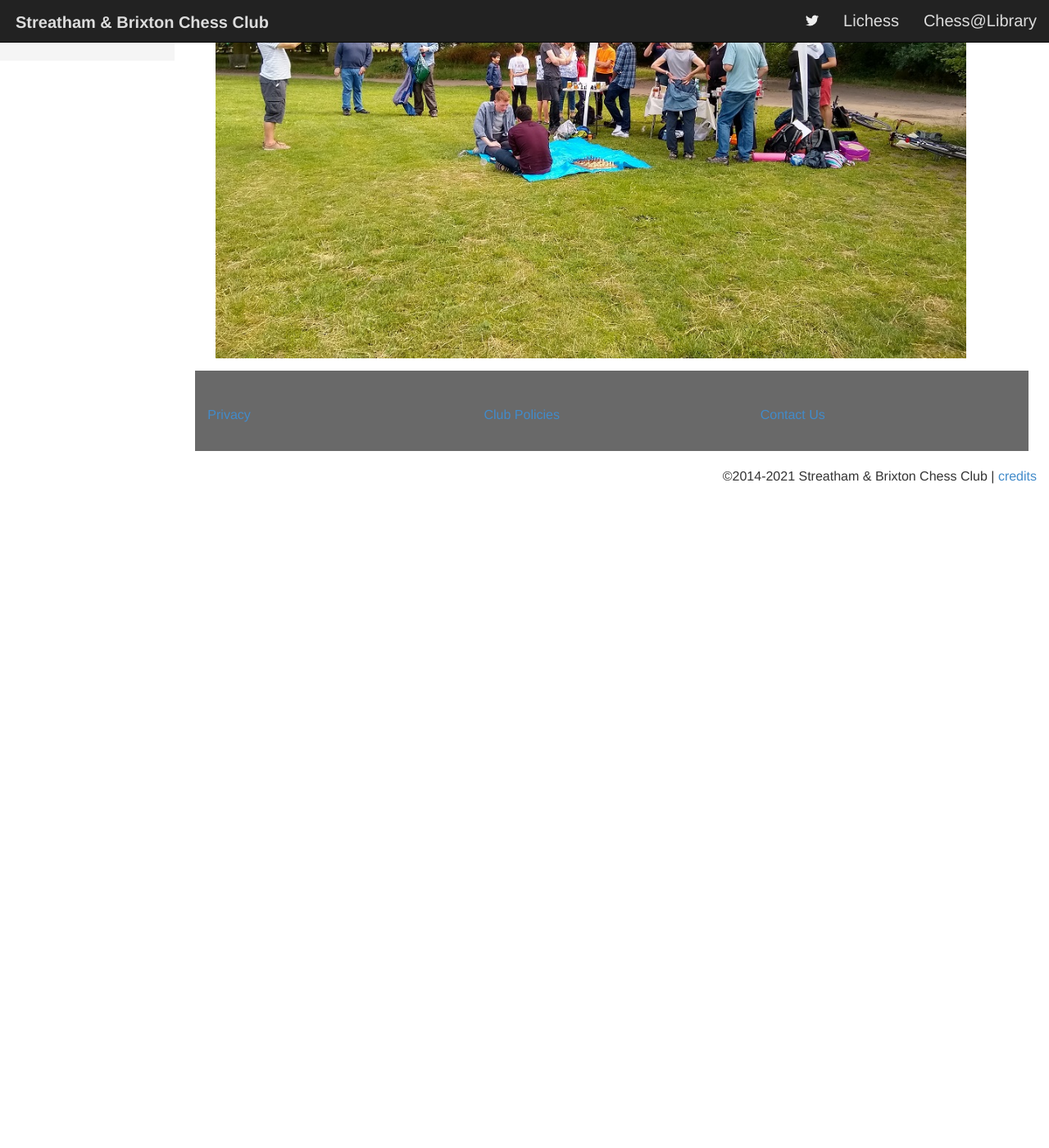
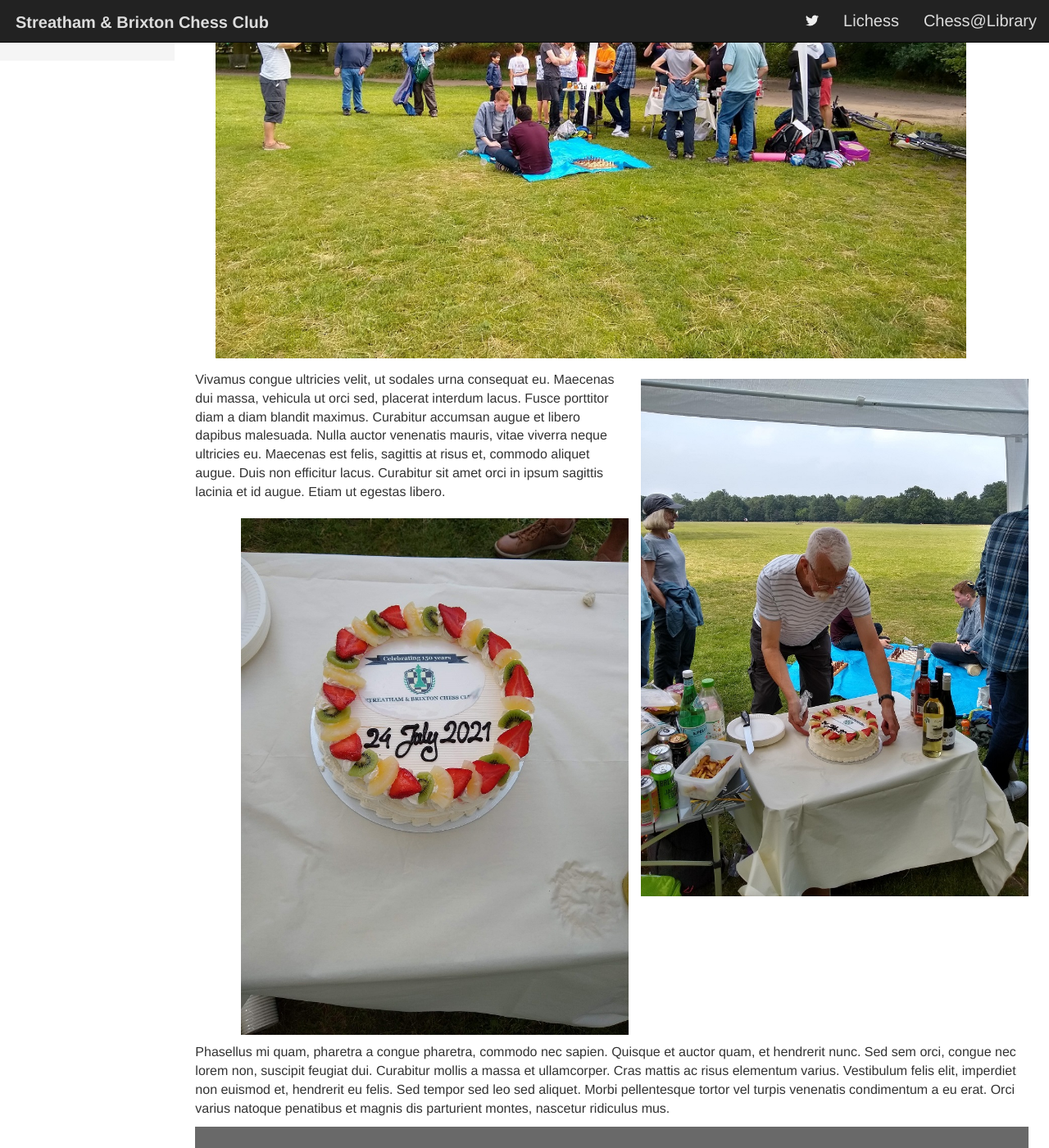
Before and after one commit to streathamchess/streathamchess.github.io, a Jekyll site: the page built from anniversary.md, in a window 1280 px wide and 1400 px high, scrolled down 510 px. Shown: the whole window at 82% size. Built offline with Jekyll 4.4.1, drawn with Linux system fonts in a browser that asks for light colours; a script that is not in the unit is left out; before the commit the page ends 1103 px from its top, so only the background shows below that.

Commit message:
Update anniversary.md

```diff
--- a/anniversary.md
+++ b/anniversary.md
@@ -10,3 +10,11 @@ We are marking our 150th anniversary with a year long series of events running t
 On Saturday July 24th we held a birthday party on Tooting Common.
 
 {% include bigimage.html align="center" url="/assets/anniv/anniv-wide.jpg" %}
+
+{% include imageright.html url="/assets/anniv/anniv-martin.jpg" %}
+
+Vivamus congue ultricies velit, ut sodales urna consequat eu. Maecenas dui massa, vehicula ut orci sed, placerat interdum lacus. Fusce porttitor diam a diam blandit maximus. Curabitur accumsan augue et libero dapibus malesuada. Nulla auctor venenatis mauris, vitae viverra neque ultricies eu. Maecenas est felis, sagittis at risus et, commodo aliquet augue. Duis non efficitur lacus. Curabitur sit amet orci in ipsum sagittis lacinia et id augue. Etiam ut egestas libero.
+
+{% include imageleft.html url="/assets/anniv/anniv-cake.jpg" %}
+
+Phasellus mi quam, pharetra a congue pharetra, commodo nec sapien. Quisque et auctor quam, et hendrerit nunc. Sed sem orci, congue nec lorem non, suscipit feugiat dui. Curabitur mollis a massa et ullamcorper. Cras mattis ac risus elementum varius. Vestibulum felis elit, imperdiet non euismod et, hendrerit eu felis. Sed tempor sed leo sed aliquet. Morbi pellentesque tortor vel turpis venenatis condimentum a eu erat. Orci varius natoque penatibus et magnis dis parturient montes, nascetur ridiculus mus.
```
